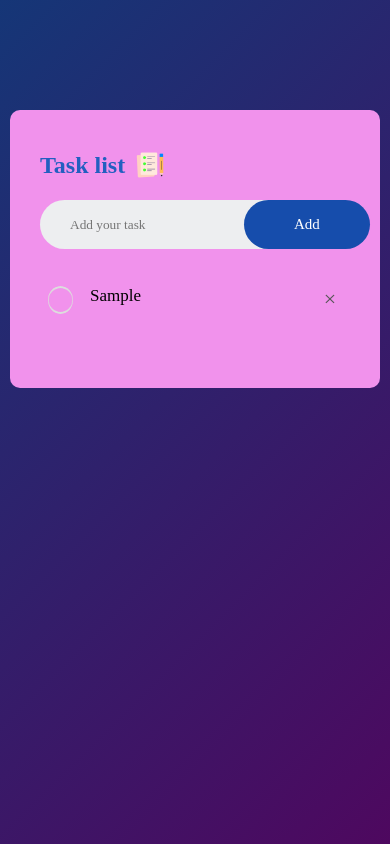
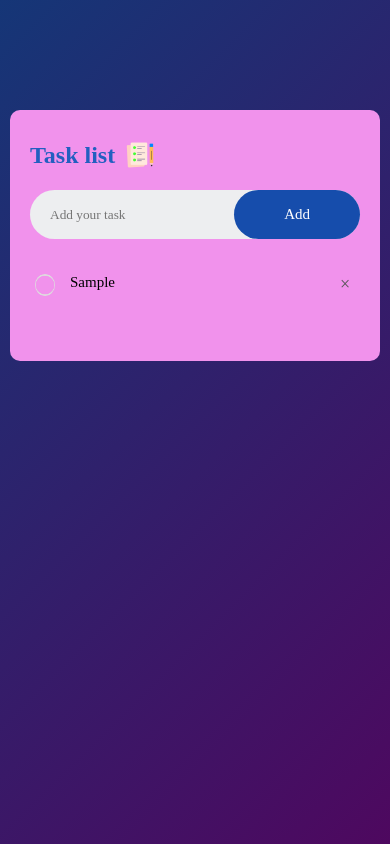
Before and after one commit to brainiac1010/Daily-Task, a plain HTML site: page index.html in a window 390 px wide. Both pictures are taken after typing "Sample" into the empty fields and a click on the button "Add". Drawn offline with Linux system fonts and the light colour scheme.

Commit message:
make it responsive

```diff
--- a/style.css
+++ b/style.css
@@ -1,20 +1,15 @@
 * {
-
     margin: 0;
     padding: 0;
     font-family: 'poppins', 'sans-serif';
     box-sizing: border-box;
-
-
 }
-
 
 .container {
     width: 100%;
     min-height: 100vh;
     background: linear-gradient(135deg, #153677, #4e085f);
     padding: 10px;
-
 }
 
 .todo-app {
@@ -31,7 +26,6 @@
     display: flex;
     align-items: center;
     margin-bottom: 20px;
-
 }
 
 .todo-app h2 img {
@@ -75,7 +69,6 @@ ul li {
     user-select: none;
     cursor: pointer;
     position: relative;
-
 }
 
 ul li::before {
@@ -89,9 +82,6 @@ ul li::before {
     background-position: center;
     top: 12px;
     left: 8px;
-
-
-
 }
 
 ul li.checked {
@@ -119,3 +109,32 @@ ul li span {
 ul li span:hover {
     background: #edeef0;
 }
+
+@media screen and (max-width: 600px) {
+    .todo-app {
+        padding: 30px 20px 60px;
+    }
+
+    .row {
+        padding-left: 10px;
+    }
+
+    ul li {
+        font-size: 15px;
+        padding: 10px 8px 10px 40px;
+    }
+
+    ul li::before {
+        height: 22px;
+        width: 20px;
+        top: 10px;
+        left: 5px;
+    }
+
+    ul li span {
+        width: 30px;
+        height: 30px;
+        font-size: 18px;
+        line-height: 30px;
+    }
+}
```
